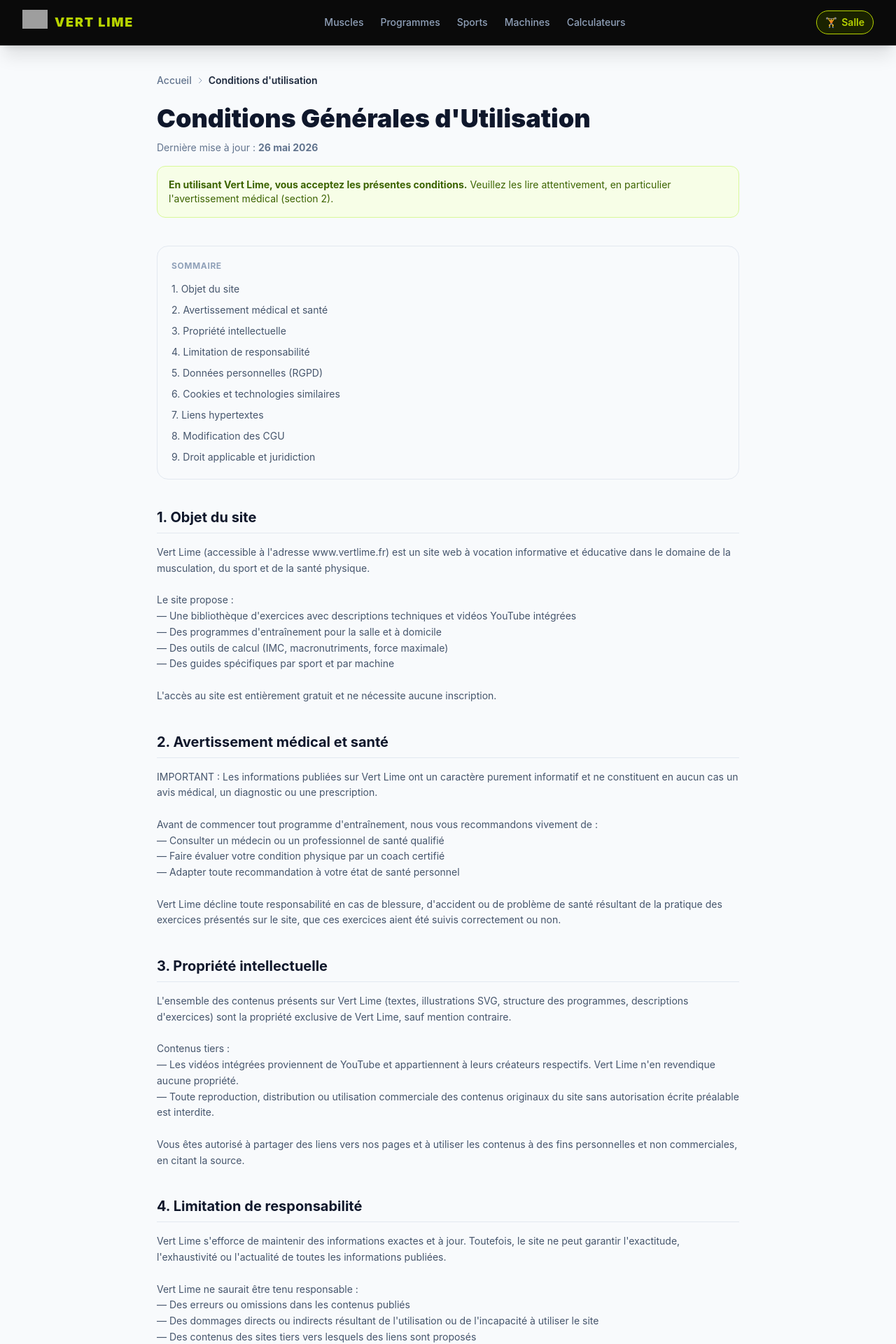
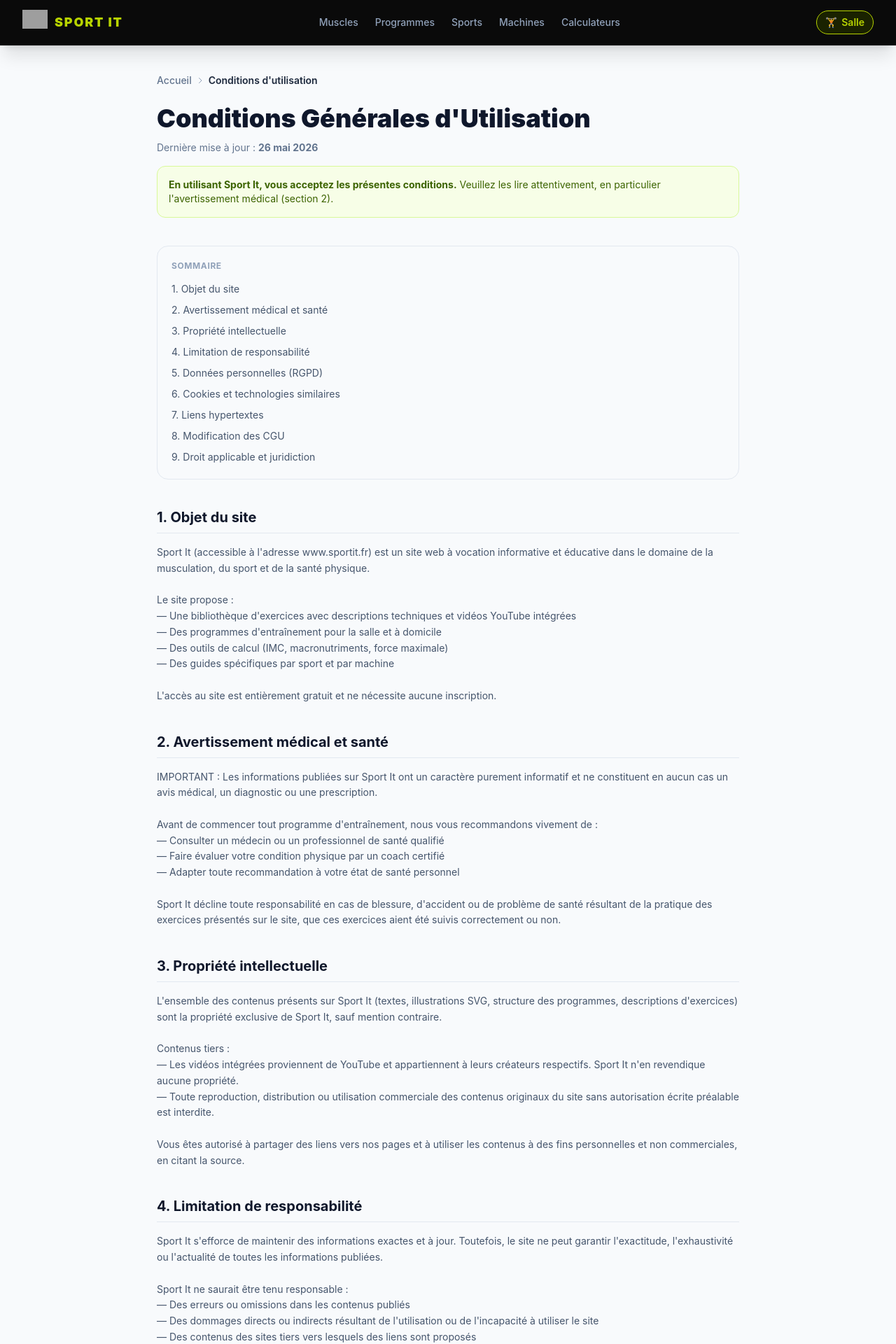
Before and after one commit to YSL-Home/MUSCLETRAINING, a Next.js app: page /cgu in a window 1280 px wide. Shown: the top 1920 px of the page at 70% size. Built offline with nearby package versions, Linux system fonts and the light colour scheme; no server answers; grey boxes are pictures that could not be loaded.

Commit message:
fix: renommage Vert Lime → Sport It
Co-Authored-By: Claude Sonnet 4.6 <noreply@anthropic.com>

```diff
--- a/app/cgu/page.tsx
+++ b/app/cgu/page.tsx
@@ -3,8 +3,8 @@ import Link from 'next/link'
 import Breadcrumb from '@/components/Breadcrumb'
 
 export const metadata: Metadata = {
-  title: "Conditions Générales d'Utilisation — Vert Lime",
-  description: "Consultez les conditions générales d'utilisation du site Vert Lime. Informations légales, responsabilités, données personnelles et propriété intellectuelle.",
+  title: "Conditions Générales d'Utilisation — Sport It",
+  description: "Consultez les conditions générales d'utilisation du site Sport It. Informations légales, responsabilités, données personnelles et propriété intellectuelle.",
   robots: { index: true, follow: true },
 }
 
@@ -12,7 +12,7 @@ const SECTIONS = [
   {
     id: 'objet',
     titre: '1. Objet du site',
-    contenu: `Vert Lime (accessible à l'adresse www.vertlime.fr) est un site web à vocation informative et éducative dans le domaine de la musculation, du sport et de la santé physique.
+    contenu: `Sport It (accessible à l'adresse www.sportit.fr) est un site web à vocation informative et éducative dans le domaine de la musculation, du sport et de la santé physique.
 
 Le site propose :
 — Une bibliothèque d'exercices avec descriptions techniques et vidéos YouTube intégrées
@@ -25,22 +25,22 @@ L'accès au site est entièrement gratuit et ne nécessite aucune inscription.`,
   {
     id: 'avertissement',
     titre: '2. Avertissement médical et santé',
-    contenu: `IMPORTANT : Les informations publiées sur Vert Lime ont un caractère purement informatif et ne constituent en aucun cas un avis médical, un diagnostic ou une prescription.
+    contenu: `IMPORTANT : Les informations publiées sur Sport It ont un caractère purement informatif et ne constituent en aucun cas un avis médical, un diagnostic ou une prescription.
 
 Avant de commencer tout programme d'entraînement, nous vous recommandons vivement de :
 — Consulter un médecin ou un professionnel de santé qualifié
 — Faire évaluer votre condition physique par un coach certifié
 — Adapter toute recommandation à votre état de santé personnel
 
-Vert Lime décline toute responsabilité en cas de blessure, d'accident ou de problème de santé résultant de la pratique des exercices présentés sur le site, que ces exercices aient été suivis correctement ou non.`,
+Sport It décline toute responsabilité en cas de blessure, d'accident ou de problème de santé résultant de la pratique des exercices présentés sur le site, que ces exercices aient été suivis correctement ou non.`,
   },
   {
     id: 'propriete',
     titre: '3. Propriété intellectuelle',
-    contenu: `L'ensemble des contenus présents sur Vert Lime (textes, illustrations SVG, structure des programmes, descriptions d'exercices) sont la propriété exclusive de Vert Lime, sauf mention contraire.
+    contenu: `L'ensemble des contenus présents sur Sport It (textes, illustrations SVG, structure des programmes, descriptions d'exercices) sont la propriété exclusive de Sport It, sauf mention contraire.
 
 Contenus tiers :
-— Les vidéos intégrées proviennent de YouTube et appartiennent à leurs créateurs respectifs. Vert Lime n'en revendique aucune propriété.
+— Les vidéos intégrées proviennent de YouTube et appartiennent à leurs créateurs respectifs. Sport It n'en revendique aucune propriété.
 — Toute reproduction, distribution ou utilisation commerciale des contenus originaux du site sans autorisation écrite préalable est interdite.
 
 Vous êtes autorisé à partager des liens vers nos pages et à utiliser les contenus à des fins personnelles et non commerciales, en citant la source.`,
@@ -48,20 +48,20 @@ Vous êtes autorisé à partager des liens vers nos pages et à utiliser les con
   {
     id: 'responsabilite',
     titre: '4. Limitation de responsabilité',
-    contenu: `Vert Lime s'efforce de maintenir des informations exactes et à jour. Toutefois, le site ne peut garantir l'exactitude, l'exhaustivité ou l'actualité de toutes les informations publiées.
+    contenu: `Sport It s'efforce de maintenir des informations exactes et à jour. Toutefois, le site ne peut garantir l'exactitude, l'exhaustivité ou l'actualité de toutes les informations publiées.
 
-Vert Lime ne saurait être tenu responsable :
+Sport It ne saurait être tenu responsable :
 — Des erreurs ou omissions dans les contenus publiés
 — Des dommages directs ou indirects résultant de l'utilisation ou de l'incapacité à utiliser le site
 — Des contenus des sites tiers vers lesquels des liens sont proposés
 — Des interruptions ou dysfonctionnements temporaires du service
 
-Les vidéos YouTube intégrées sont soumises aux conditions d'utilisation de YouTube/Google. Vert Lime ne contrôle pas leur disponibilité ni leur contenu.`,
+Les vidéos YouTube intégrées sont soumises aux conditions d'utilisation de YouTube/Google. Sport It ne contrôle pas leur disponibilité ni leur contenu.`,
   },
   {
     id: 'donnees',
     titre: '5. Données personnelles (RGPD)',
-    contenu: `Vert Lime s'engage à respecter votre vie privée conformément au Règlement Général sur la Protection des Données (RGPD — UE 2016/679).
+    contenu: `Sport It s'engage à respecter votre vie privée conformément au Règlement Général sur la Protection des Données (RGPD — UE 2016/679).
 
 Données collectées :
 — Aucune inscription ni création de compte n'est requise
@@ -93,19 +93,19 @@ Vous pouvez configurer votre navigateur pour refuser les cookies, ce qui peut af
   {
     id: 'liens',
     titre: '7. Liens hypertextes',
-    contenu: `Vert Lime peut contenir des liens vers des sites tiers (YouTube, réseaux sociaux, etc.). Ces liens sont fournis à titre informatif uniquement.
+    contenu: `Sport It peut contenir des liens vers des sites tiers (YouTube, réseaux sociaux, etc.). Ces liens sont fournis à titre informatif uniquement.
 
-Vert Lime n'exerce aucun contrôle sur le contenu de ces sites et décline toute responsabilité quant à leur disponibilité, leur exactitude ou leurs pratiques en matière de confidentialité.
+Sport It n'exerce aucun contrôle sur le contenu de ces sites et décline toute responsabilité quant à leur disponibilité, leur exactitude ou leurs pratiques en matière de confidentialité.
 
-La création de liens vers Vert Lime est libre, à condition que :
+La création de liens vers Sport It est libre, à condition que :
 — Le lien ne soit pas trompeur ou malveillant
-— Le site source ne porte pas atteinte à l'image de Vert Lime
+— Le site source ne porte pas atteinte à l'image de Sport It
 — Le contenu ne soit pas reproduit dans un cadre (iframe) sans autorisation`,
   },
   {
     id: 'modification',
     titre: '8. Modification des CGU',
-    contenu: `Vert Lime se réserve le droit de modifier les présentes Conditions Générales d'Utilisation à tout moment et sans préavis.
+    contenu: `Sport It se réserve le droit de modifier les présentes Conditions Générales d'Utilisation à tout moment et sans préavis.
 
 Les modifications prennent effet dès leur publication sur cette page. La date de dernière mise à jour est indiquée en bas de page. Il vous appartient de consulter régulièrement cette page pour prendre connaissance des éventuelles modifications.
 
@@ -141,7 +141,7 @@ export default function CguPage() {
           Dernière mise à jour : <strong>{lastUpdate}</strong>
         </p>
         <div className="mt-4 p-4 bg-lime-50 border border-lime-200 rounded-xl text-sm text-lime-800">
-          <strong>En utilisant Vert Lime, vous acceptez les présentes conditions.</strong> Veuillez les lire attentivement, en particulier l&apos;avertissement médical (section 2).
+          <strong>En utilisant Sport It, vous acceptez les présentes conditions.</strong> Veuillez les lire attentivement, en particulier l&apos;avertissement médical (section 2).
         </div>
       </div>
 
@@ -176,7 +176,7 @@ export default function CguPage() {
       {/* Footer CGU */}
       <div className="mt-14 pt-8 border-t border-slate-200 flex flex-col sm:flex-row items-start sm:items-center justify-between gap-4">
         <p className="text-xs text-slate-400">
-          © {new Date().getFullYear()} Vert Lime — Tous droits réservés<br />
+          © {new Date().getFullYear()} Sport It — Tous droits réservés<br />
           Dernière mise à jour : {lastUpdate}
         </p>
         <div className="flex gap-4 text-sm">
--- a/app/faq/page.tsx
+++ b/app/faq/page.tsx
@@ -157,7 +157,7 @@ const CATEGORIES: Categorie[] = [
     emoji: '💻',
     questions: [
       {
-        q: 'Vert Lime est-il gratuit ?',
+        q: 'Sport It est-il gratuit ?',
         r: 'Oui, entièrement et définitivement gratuit. Aucune inscription, aucun abonnement, aucune fonctionnalité payante. L\'accès à tous les exercices, programmes, calculateurs et guides est libre.',
       },
       {
@@ -174,7 +174,7 @@ const CATEGORIES: Categorie[] = [
       },
       {
         q: 'Les informations sont-elles vérifiées scientifiquement ?',
-        r: 'Nous nous efforçons de baser nos contenus sur des données probantes et des études en sciences du sport. Cependant, Vert Lime n\'est pas un site médical. En cas de doute, consultez un professionnel de santé ou un coach certifié. Voyez nos CGU pour plus d\'informations sur les limites de nos conseils.',
+        r: 'Nous nous efforçons de baser nos contenus sur des données probantes et des études en sciences du sport. Cependant, Sport It n\'est pas un site médical. En cas de doute, consultez un professionnel de santé ou un coach certifié. Voyez nos CGU pour plus d\'informations sur les limites de nos conseils.',
       },
     ],
   },
--- a/app/layout.tsx
+++ b/app/layout.tsx
@@ -5,18 +5,18 @@ import { websiteSchema } from '@/lib/schema'
 
 export const metadata: Metadata = {
   title: {
-    default: 'Vert Lime — Exercices, Programmes Salle & Maison avec Vidéos',
-    template: '%s | Vert Lime',
+    default: 'Sport It — Exercices, Programmes Salle & Maison avec Vidéos',
+    template: '%s | Sport It',
   },
   description: 'Bibliothèque complète de 60+ exercices de musculation avec vidéos YouTube en français, programmes salle et maison pour tous les niveaux. Gratuit, sans inscription.',
   keywords: ['musculation', 'exercices', 'programme', 'salle de sport', 'maison', 'sans matériel', 'pectoraux', 'dos', 'jambes', 'débutant'],
-  authors: [{ name: 'Vert Lime' }],
-  creator: 'Vert Lime',
+  authors: [{ name: 'Sport It' }],
+  creator: 'Sport It',
   openGraph: {
     type: 'website',
     locale: 'fr_FR',
-    siteName: 'Vert Lime',
-    title: 'Vert Lime — Exercices, Programmes Salle & Maison',
+    siteName: 'Sport It',
+    title: 'Sport It — Exercices, Programmes Salle & Maison',
     description: 'La référence francophone pour la musculation. 60+ exercices avec vidéos, programmes salle et maison.',
   },
   robots: {
@@ -42,7 +42,7 @@ export default function RootLayout({ children }: { children: React.ReactNode })
           <div className="max-w-7xl mx-auto px-4 sm:px-6 lg:px-8">
             <div className="grid grid-cols-1 sm:grid-cols-3 gap-8 text-slate-400 text-sm">
               <div>
-                <div className="font-black text-lg mb-2 tracking-widest" style={{ color: '#b8d400' }}>VERT LIME</div>
+                <div className="font-black text-lg mb-2 tracking-widest" style={{ color: '#b8d400' }}>SPORT IT</div>
                 <p>La référence francophone pour la musculation. Exercices, programmes et vidéos pour tous les niveaux.</p>
               </div>
               <div>
@@ -66,7 +66,7 @@ export default function RootLayout({ children }: { children: React.ReactNode })
               </div>
             </div>
             <div className="border-t border-zinc-800 mt-8 pt-6 flex flex-col sm:flex-row items-center justify-between gap-3 text-slate-500 text-xs">
-              <span>© {new Date().getFullYear()} Vert Lime — Tous droits réservés</span>
+              <span>© {new Date().getFullYear()} Sport It — Tous droits réservés</span>
               <div className="flex gap-4">
                 <a href="/faq" className="hover:text-slate-300 transition-colors">FAQ</a>
                 <a href="/cgu" className="hover:text-slate-300 transition-colors">CGU</a>
--- a/app/page.tsx
+++ b/app/page.tsx
@@ -9,7 +9,7 @@ import { PROGRAMMES } from '@/data/programmes'
 import { SPORTS } from '@/data/sports'
 
 export const metadata: Metadata = {
-  title: 'Vert Lime — Exercices, Programmes Salle & Maison avec Vidéos',
+  title: 'Sport It — Exercices, Programmes Salle & Maison avec Vidéos',
   description: 'Cliquez sur un muscle pour découvrir tous les exercices avec vidéos YouTube en français. Programmes salle et maison pour débutants et avancés. 100% gratuit.',
 }
 
--- a/app/robots.ts
+++ b/app/robots.ts
@@ -1,6 +1,6 @@
 import type { MetadataRoute } from 'next'
 
-const BASE_URL = process.env.NEXT_PUBLIC_SITE_URL || 'https://www.vertlime.fr'
+const BASE_URL = process.env.NEXT_PUBLIC_SITE_URL || 'https://www.sportit.fr'
 
 export default function robots(): MetadataRoute.Robots {
   return {
--- a/app/sitemap.ts
+++ b/app/sitemap.ts
@@ -3,7 +3,7 @@ import { MUSCLES } from '@/data/muscles'
 import { EXERCISES } from '@/data/exercises'
 import { PROGRAMMES } from '@/data/programmes'
 
-const BASE_URL = process.env.NEXT_PUBLIC_SITE_URL || 'https://www.vertlime.fr'
+const BASE_URL = process.env.NEXT_PUBLIC_SITE_URL || 'https://www.sportit.fr'
 
 export default function sitemap(): MetadataRoute.Sitemap {
   const now = new Date()
--- a/app/sport/[sport]/page.tsx
+++ b/app/sport/[sport]/page.tsx
@@ -36,7 +36,7 @@ export default async function SportPage({ params }: { params: Promise<{ sport: s
   const sport = getSportBySlug(slug)
   if (!sport) notFound()
 
-  const pageUrl = `https://www.vertlime.fr/sport/${sport.slug}`
+  const pageUrl = `https://www.sportit.fr/sport/${sport.slug}`
 
   return (
     <div className="max-w-5xl mx-auto px-4 sm:px-6 lg:px-8 py-8">
@@ -77,7 +77,7 @@ export default async function SportPage({ params }: { params: Promise<{ sport: s
       <div className="space-y-10">
         {sport.exercices.map((ex, i) => {
           const diff = DIFF[ex.difficulte]
-          const exUrl = `https://www.vertlime.fr/sport/${sport.slug}#${ex.slug}`
+          const exUrl = `https://www.sportit.fr/sport/${sport.slug}#${ex.slug}`
           const muscleIds = ex.muscles.map(m =>
             m.toLowerCase().replace(/[éèê]/g, 'e').replace(/[àâ]/g, 'a').replace(/ .*/,'') as MuscleId
           )
--- a/components/Navbar.tsx
+++ b/components/Navbar.tsx
@@ -29,7 +29,7 @@ export default function Navbar() {
             <div className="w-9 h-9 relative flex-shrink-0">
               <Image
                 src="/logo.png"
-                alt="Vert Lime"
+                alt="Sport It"
                 width={36}
                 height={36}
                 className="object-contain"
@@ -37,7 +37,7 @@ export default function Navbar() {
               />
             </div>
             <span className="font-black text-lg tracking-widest hidden sm:block" style={{ color: '#b8d400' }}>
-              VERT LIME
+              SPORT IT
             </span>
           </Link>
 
--- a/components/ShareButtons.tsx
+++ b/components/ShareButtons.tsx
@@ -8,7 +8,7 @@ interface ShareButtonsProps {
 
 export default function ShareButtons({ url, title, compact = false }: ShareButtonsProps) {
   const encoded = encodeURIComponent(url)
-  const text = encodeURIComponent(`${title} — Vert Lime`)
+  const text = encodeURIComponent(`${title} — Sport It`)
 
   const share = (platform: string) => {
     const urls: Record<string, string> = {
--- a/lib/schema.ts
+++ b/lib/schema.ts
@@ -1,7 +1,7 @@
 import type { Exercise } from '@/data/exercises'
 import type { Programme } from '@/data/programmes'
 
-const SITE_URL = process.env.NEXT_PUBLIC_SITE_URL || 'https://www.vertlime.fr'
+const SITE_URL = process.env.NEXT_PUBLIC_SITE_URL || 'https://www.sportit.fr'
 
 export function exerciseSchema(exercise: Exercise, muscleNom: string) {
   return {
@@ -58,7 +58,7 @@ export function programmeSchema(programme: Programme) {
     description: programme.descriptionSeo,
     provider: {
       '@type': 'Organization',
-      name: 'Vert Lime',
+      name: 'Sport It',
       url: SITE_URL,
     },
     courseMode: programme.mode === 'salle' ? 'onsite' : 'online',
@@ -72,7 +72,7 @@ export function websiteSchema() {
   return {
     '@context': 'https://schema.org',
     '@type': 'WebSite',
-    name: 'Vert Lime',
+    name: 'Sport It',
     url: SITE_URL,
     description: 'Bibliothèque complète d\'exercices de musculation avec vidéos YouTube, programmes salle et maison, pour tous les niveaux.',
     potentialAction: {
```
